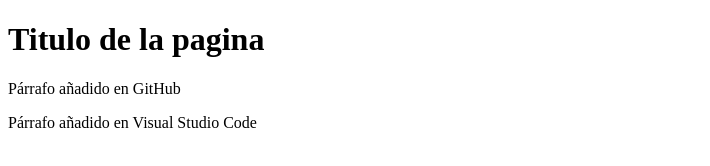
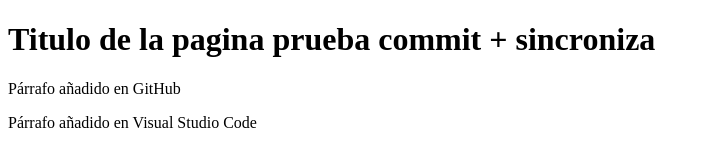
Before and after one commit to MariaJose-VM/Proyecto-Web-Empresa-C, a plain HTML site: page index.html in a window 1280 px wide. Shown: the whole page, without its empty margins (0-710 px from the left). Drawn offline with Linux system fonts and the light colour scheme.

Commit message:
Prueba commit + sincroniza

```diff
--- a/index.html
+++ b/index.html
@@ -7,7 +7,7 @@
 </head>
     <link rel="stylesheet" href="miEstilo.css">
 <body>
-    <h1>Titulo de la pagina </h1>
+    <h1>Titulo de la pagina prueba commit + sincroniza</h1>
     <p>Párrafo añadido en GitHub</p>
     <p>Párrafo añadido en Visual Studio Code</p>
 </body>
```
